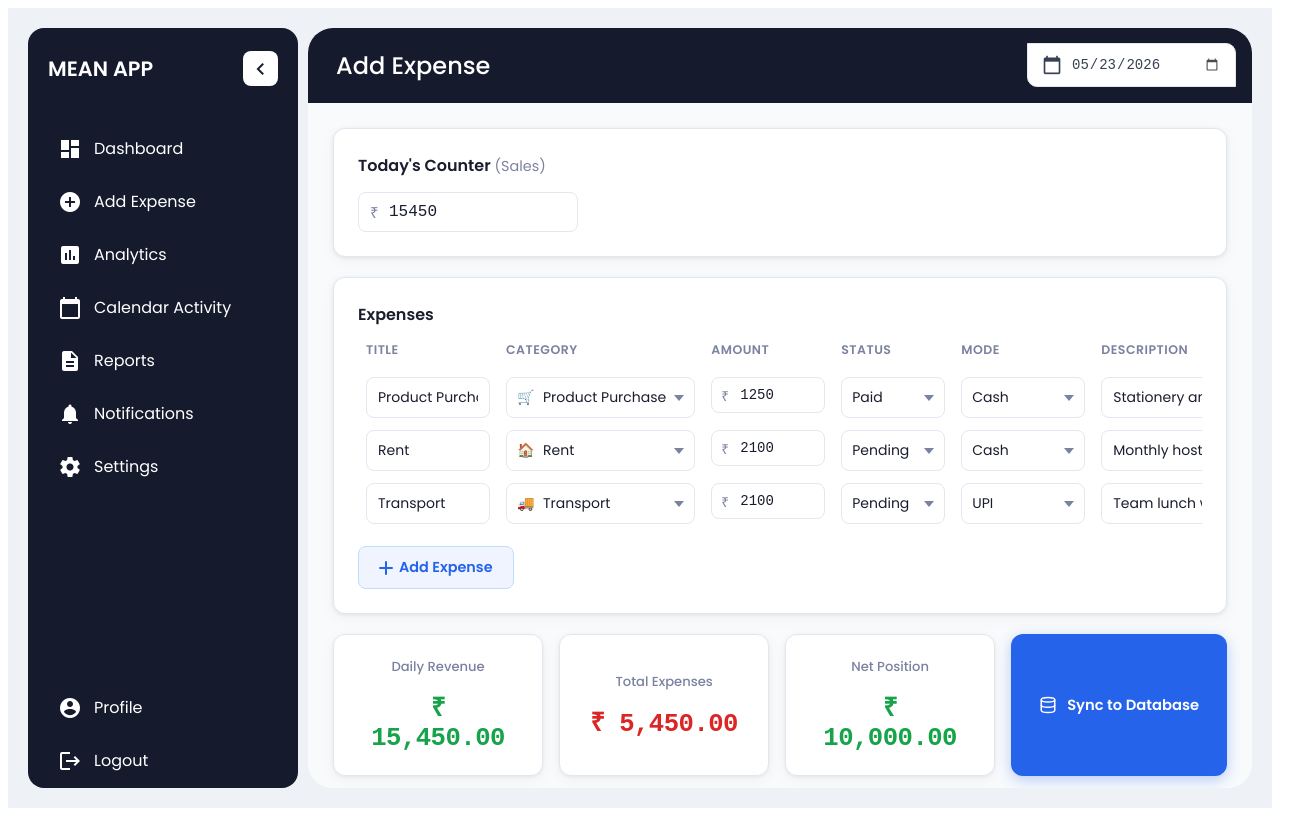
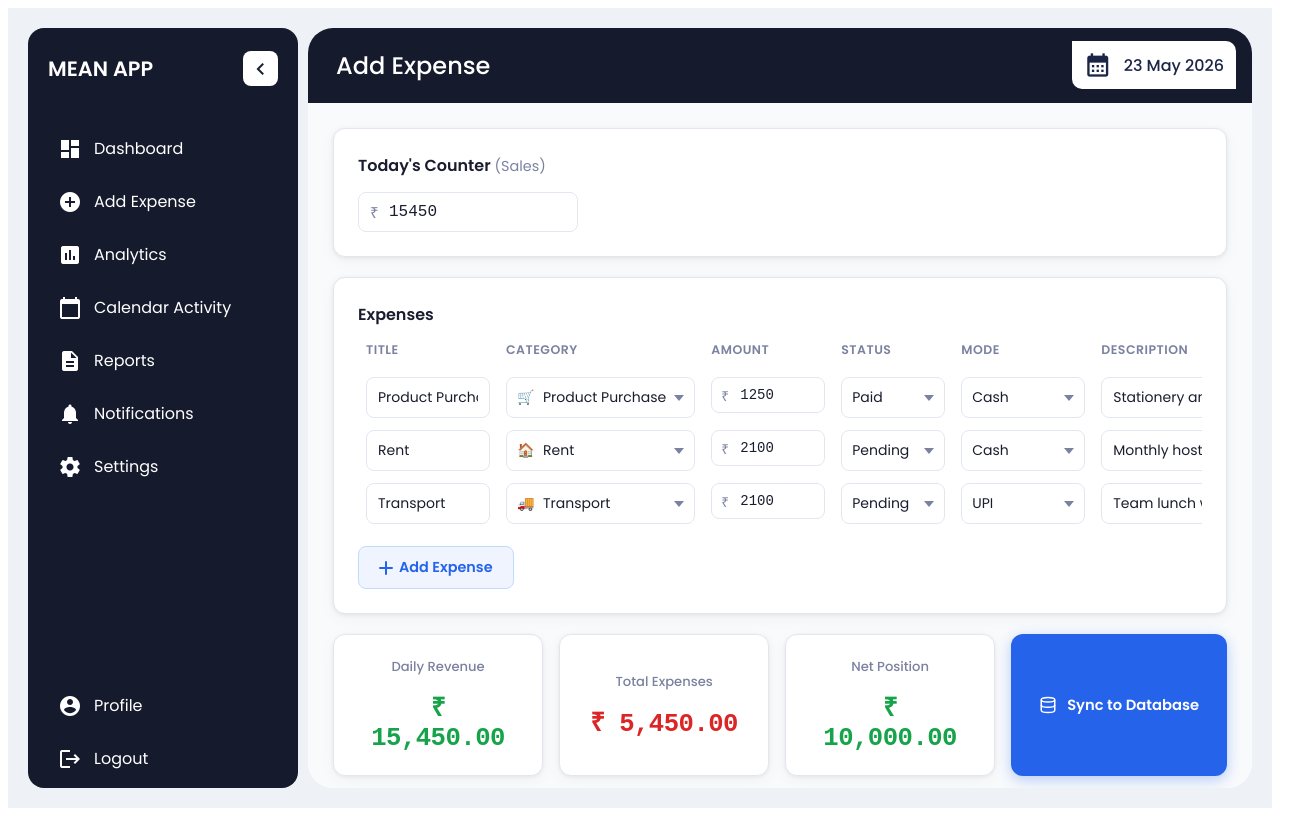
Before and after one commit to RudraGoti/Analytics-Dashboard, an Angular app in the folder mean-project/: page /AddExpense in a window 1280 px wide. Shown: the whole page, 1308 px wide, since content can reach past the window. Built offline with nearby package versions, Linux system fonts and the light colour scheme.

Commit message:
removed unnecessary features and fixed date selecter UI

```diff
--- a/mean-project/src/app/components/header/header.css
+++ b/mean-project/src/app/components/header/header.css
@@ -35,64 +35,212 @@
   gap: 0px;
 }
 
-/* DATE BOX */
-.header-box{
-  display:flex;
-  align-items:center;
-  justify-content:center;
+.date-display {
+  display: flex;
+  align-items: center;
+  gap: 12px;
 
-  gap:8px;
+  background: #ffffff;
+  color: #1b2545;
 
-  height:42px;
+  padding: 10px 12px;
+  border-radius: 0px 10px 0px 10px;
 
-  padding:0 14px;
+  cursor: pointer;
+  min-width: 140px;
 
-  border:1px solid #e5e7eb;
+  font-size: 16px;
+  font-weight: 500;
 
-  border-top-left-radius: 0;
-  border-top-right-radius: 10px;
-  border-bottom-right-radius: 0;
-  border-bottom-left-radius: 10px;
-
-  background:#ffffff;
-
-  color:#374151;
-
-  font-size:14px;
-  font-weight:500;
 }
 
-/* BOX ICONS */
-.header-box .material-icons{
-  font-size:20px;
-
-  display:flex;
-  align-items:center;
-  justify-content:center;
-
-  color:#374151;
+.selected-date {
+  white-space: nowrap;
 }
 
-.header-date-label {
+.calendar-icon-big {
+  font-size: 20px;
+}
+
+/* DATE PICKER */
+.date-picker-container {
+  position: relative;
+  display: flex;
+  align-items: center;
+}
+
+.calendar-btn {
+  background: none;
+  border: none;
+  cursor: pointer;
+  padding: 8px;
   display: flex;
   align-items: center;
   justify-content: center;
-  cursor: pointer;
+  transition: transform 0.2s ease, filter 0.2s ease;
 }
 
-.header-date-input {
+.calendar-btn:hover {
+  transform: scale(1.15);
+  filter: drop-shadow(0 0 8px rgba(255, 255, 255, 0.4));
+}
+
+.calendar-icon-big {
+  font-size: 28px !important;
+  color: #1b2545;
+}
+
+/* CALENDAR BACKDROP */
+.calendar-backdrop {
+  position: fixed;
+  top: 0;
+  left: 0;
+  right: 0;
+  bottom: 0;
+  z-index: 9998;
+  background: transparent;
+}
+
+/* CALENDAR POPUP */
+.calendar-popup {
+  position: fixed;
+  top: 80px;
+  left: 50%;
+  transform: translateX(-50%);
+  background: #ffffff;
+  border-radius: 16px;
+  box-shadow: 0 10px 40px rgba(0, 0, 0, 0.15), 0 2px 8px rgba(0, 0, 0, 0.08);
+  padding: 20px;
+  width: 320px;
+  z-index: 9999;
+  animation: slideDown 0.2s ease-out;
+}
+
+@keyframes slideDown {
+  from {
+    opacity: 0;
+    transform: translateX(-50%) translateY(-10px);
+  }
+  to {
+    opacity: 1;
+    transform: translateX(-50%) translateY(0);
+  }
+}
+
+/* CALENDAR HEADER */
+.calendar-header {
+  display: flex;
+  align-items: center;
+  justify-content: space-between;
+  margin-bottom: 20px;
+  padding-bottom: 12px;
+  border-bottom: 1px solid #e5e7eb;
+}
+
+.calendar-month-year {
+  font-size: 16px;
+  font-weight: 600;
+  color: #1a1d2e;
+  text-align: center;
+  flex: 1;
+}
+
+.calendar-nav-btn {
+  background: none;
+  border: none;
+  cursor: pointer;
+  padding: 6px;
+  display: flex;
+  align-items: center;
+  justify-content: center;
+  color: #7b82a0;
+  transition: color 0.2s ease, background 0.2s ease;
+  border-radius: 6px;
+}
+
+.calendar-nav-btn:hover {
+  color: #2563eb;
+  background: #f0f2f7;
+}
+
+.calendar-nav-btn .material-icons {
+  font-size: 20px;
+}
+
+/* WEEKDAYS */
+.calendar-weekdays {
+  display: grid;
+  grid-template-columns: repeat(7, 1fr);
+  gap: 8px;
+  margin-bottom: 12px;
+}
+
+.weekday {
+  text-align: center;
+  font-size: 11px;
+  font-weight: 700;
+  color: #7b82a0;
+  text-transform: uppercase;
+  letter-spacing: 0.5px;
+  padding: 6px 0;
+}
+
+/* CALENDAR DAYS */
+.calendar-days {
+  display: grid;
+  grid-template-columns: repeat(7, 1fr);
+  gap: 8px;
+}
+
+.calendar-day {
+  aspect-ratio: 1;
   border: none;
   background: transparent;
-  color: #374151;
-  font-size: 14px;
+  cursor: pointer;
+  border-radius: 8px;
+  font-size: 13px;
   font-weight: 500;
-  width: 150px;
-  min-width: 120px;
-  outline: none;
+  color: #1a1d2e;
+  transition: all 0.2s ease;
+  display: flex;
+  align-items: center;
+  justify-content: center;
 }
 
-.header-date-input::-webkit-calendar-picker-indicator {
-  filter: invert(0.3);
+.calendar-day:hover {
+  background: #f0f2f7;
+  transform: scale(1.05);
+}
+
+.calendar-day.other-month {
+  color: #d1d5db;
+  cursor: default;
+}
+
+.calendar-day.other-month:hover {
+  background: transparent;
+  transform: none;
+}
+
+.calendar-day.today {
+  background: #2563eb;
+  color: #ffffff;
+  font-weight: 600;
+}
+
+.calendar-day.today:hover {
+  background: #1d4ed8;
+}
+
+.calendar-day.selected {
+  background: #dbeafe;
+  color: #1e40af;
+  font-weight: 600;
+  border: 2px solid #2563eb;
+}
+
+.calendar-day.selected:hover {
+  background: #bfdbfe;
 }
 
 /* RIGHT SIDE ICONS */
--- a/mean-project/src/app/components/header/header.html
+++ b/mean-project/src/app/components/header/header.html
@@ -12,22 +12,58 @@
   <!-- RIGHT -->
   <div class="header-right">
 
-    <!-- DATE -->
-    <div class="header-box">
-      <label class="header-date-label" for="app-selected-date">
-        <span class="material-icons">
-          calendar_today
-        </span>
-      </label>
+    <!-- DATE PICKER -->
+    <div class="date-picker-container">
+      <div class="date-display" (click)="toggleCalendar()">
 
-      <input
-        id="app-selected-date"
-        class="header-date-input"
-        type="date"
-        [(ngModel)]="selectedDate"
-        (ngModelChange)="setSelectedDate($event)"
-        aria-label="Select report date"
-      />
+  <span class="material-icons calendar-icon-big">
+    calendar_month
+  </span>
+
+  <span class="selected-date">
+    {{ selectedDate | date:'dd MMMM yyyy' }}
+  </span>
+
+</div>
+
+      <!-- Calendar Backdrop -->
+      <div class="calendar-backdrop" *ngIf="showCalendar" (click)="showCalendar = false"></div>
+
+      <!-- Calendar Popup -->
+      <div class="calendar-popup" *ngIf="showCalendar">
+        <!-- Calendar Header -->
+        <div class="calendar-header">
+          <button class="calendar-nav-btn" (click)="previousMonth()" type="button">
+            <span class="material-icons">chevron_left</span>
+          </button>
+          <div class="calendar-month-year">
+            {{ currentMonth | date:'MMMM yyyy' }}
+          </div>
+          <button class="calendar-nav-btn" (click)="nextMonth()" type="button">
+            <span class="material-icons">chevron_right</span>
+          </button>
+        </div>
+
+        <!-- Days of Week -->
+        <div class="calendar-weekdays">
+          <div class="weekday" *ngFor="let day of weekDays">{{ day }}</div>
+        </div>
+
+        <!-- Calendar Days -->
+        <div class="calendar-days">
+          <button
+            *ngFor="let date of calendarDates"
+            class="calendar-day"
+            [class.other-month]="!isCurrentMonth(date)"
+            [class.selected]="isSelectedDate(date)"
+            [class.today]="isToday(date)"
+            (click)="selectDate(date)"
+            type="button"
+          >
+            {{ date.getDate() }}
+          </button>
+        </div>
+      </div>
     </div>
 
     <!-- ICONS -->
--- a/mean-project/src/app/components/header/header.ts
+++ b/mean-project/src/app/components/header/header.ts
@@ -1,5 +1,6 @@
-import { Component, Input, OnInit } from '@angular/core';
+import { Component, Input, OnInit, AfterViewInit, HostListener } from '@angular/core';
 import { FormsModule } from '@angular/forms';
+import { CommonModule } from '@angular/common';
 import { Router, NavigationEnd } from '@angular/router';
 import { filter } from 'rxjs/operators';
 import { DateService } from '../../services/date.service';
@@ -7,17 +8,21 @@ import { DateService } from '../../services/date.service';
 @Component({
   selector: 'app-header',
   standalone: true,
-  imports: [FormsModule],
+  imports: [FormsModule, CommonModule],
   templateUrl: './header.html',
   styleUrls: ['./header.css']
 })
-export class HeaderComponent implements OnInit {
+export class HeaderComponent implements OnInit, AfterViewInit {
 
   @Input() isSidebarCollapsed = false;
 
   pageTitle = 'Dashboard';
   currentDate: string;
   selectedDate: string;
+  showCalendar: boolean = false;
+  currentMonth: Date = new Date();
+  calendarDates: Date[] = [];
+  weekDays: string[] = ['Sun', 'Mon', 'Tue', 'Wed', 'Thu', 'Fri', 'Sat'];
 
   constructor(private router: Router, private dateService: DateService) {
 
@@ -51,6 +56,106 @@ export class HeaderComponent implements OnInit {
 
   setSelectedDate(value: string): void {
     this.dateService.selectedDate$.next(value);
+  }
+
+  toggleCalendar(): void {
+    this.showCalendar = !this.showCalendar;
+    if (this.showCalendar) {
+      this.generateCalendarDates();
+      setTimeout(() => this.updateCalendarPosition(), 0);
+    }
+  }
+
+  generateCalendarDates(): void {
+    const year = this.currentMonth.getFullYear();
+    const month = this.currentMonth.getMonth();
+    const firstDay = new Date(year, month, 1);
+    const lastDay = new Date(year, month + 1, 0);
+    const daysInMonth = lastDay.getDate();
+    const startingDayOfWeek = firstDay.getDay();
+
+    this.calendarDates = [];
+
+    // Previous month dates
+    const prevMonthLastDay = new Date(year, month, 0).getDate();
+    for (let i = startingDayOfWeek - 1; i >= 0; i--) {
+      this.calendarDates.push(new Date(year, month - 1, prevMonthLastDay - i));
+    }
+
+    // Current month dates
+    for (let i = 1; i <= daysInMonth; i++) {
+      this.calendarDates.push(new Date(year, month, i));
+    }
+
+    // Next month dates
+    const remainingDays = 42 - this.calendarDates.length;
+    for (let i = 1; i <= remainingDays; i++) {
+      this.calendarDates.push(new Date(year, month + 1, i));
+    }
+  }
+
+  previousMonth(): void {
+    this.currentMonth = new Date(this.currentMonth.getFullYear(), this.currentMonth.getMonth() - 1);
+    this.generateCalendarDates();
+  }
+
+  nextMonth(): void {
+    this.currentMonth = new Date(this.currentMonth.getFullYear(), this.currentMonth.getMonth() + 1);
+    this.generateCalendarDates();
+  }
+
+  selectDate(date: Date): void {
+    const dateString = date.toISOString().split('T')[0];
+    this.dateService.selectedDate$.next(dateString);
+    this.showCalendar = false;
+  }
+
+  isCurrentMonth(date: Date): boolean {
+    return date.getMonth() === this.currentMonth.getMonth();
+  }
+
+  isSelectedDate(date: Date): boolean {
+    if (!this.selectedDate) return false;
+    const selected = new Date(this.selectedDate);
+    return date.getDate() === selected.getDate() &&
+           date.getMonth() === selected.getMonth() &&
+           date.getFullYear() === selected.getFullYear();
+  }
+
+  isToday(date: Date): boolean {
+    const today = new Date();
+    return date.getDate() === today.getDate() &&
+           date.getMonth() === today.getMonth() &&
+           date.getFullYear() === today.getFullYear();
+  }
+
+  @HostListener('document:click', ['$event'])
+  closeCalendarOnClickOutside(event: MouseEvent): void {
+    const target = event.target as HTMLElement;
+    const datePickerContainer = document.querySelector('.date-picker-container');
+    if (datePickerContainer && !datePickerContainer.contains(target)) {
+      this.showCalendar = false;
+    }
+  }
+
+  ngAfterViewInit(): void {
+    this.updateCalendarPosition();
+  }
+
+  @HostListener('window:scroll')
+  onScroll(): void {
+    if (this.showCalendar) {
+      this.updateCalendarPosition();
+    }
+  }
+
+  private updateCalendarPosition(): void {
+    const header = document.querySelector('.header');
+    const popup = document.querySelector('.calendar-popup');
+    if (header && popup) {
+      const headerRect = header.getBoundingClientRect();
+      (popup as HTMLElement).style.top = (headerRect.bottom + 12) + 'px';
+    }
   }
 
   updateTitle(url: string) {
--- a/mean-project/src/app/components/sidebar/sidebar.css
+++ b/mean-project/src/app/components/sidebar/sidebar.css
@@ -13,13 +13,17 @@ body {
 }
 
 .sidebar {
-  position: relativre;
-  width:270px;
-  margin: 0px;
+  position: relative;
+  width: 270px;
+  margin: 0;
   border-radius: 16px;
   background: #151A2D;
   height: 100%;
+  overflow: hidden;
   transition: all 0.4s ease;
+
+  display: flex;
+  flex-direction: column;
 }
 
 .sidebar.collapsed {
@@ -80,6 +84,13 @@ body {
 
 .sidebar.collapsed .sidebar-header .toggler span {
   transform: rotate(180deg);
+}
+
+/* NAVIGATION AREA */
+.sidebar-nav {
+  flex: 1;
+  display: flex;
+  flex-direction: column;
 }
 
 .sidebar-nav .nav-list {
@@ -157,12 +168,15 @@ body {
   transition: all 0.4s ease;
 }
 
+/* PROFILE + LOGOUT */
 .sidebar-nav .secondary-nav {
-  position: absolute;
-  bottom: 30px;
+  margin-top: auto;
+  padding: 0 15px 20px;
   width: 100%;
+  background: transparent;
 }
 
+/* MOBILE */
 @media (max-width: 1024px) {
 
   .sidebar {
@@ -226,8 +240,8 @@ body {
 
   .sidebar-nav .secondary-nav {
     position: relative;
-    bottom: 0;
-    margin: 40px 0 30px;
+    margin-top: 40px;
+    padding-bottom: 20px;
   }
 }
 
@@ -236,10 +250,6 @@ body {
   text-decoration: none;
   font-size: 1.3rem;
   font-weight: 600;
-}
-
-  .material-icons {
-  font-size: 24px;
 }
 
 .material-icons {
@@ -256,13 +266,3 @@ body {
 .nav-icon {
   font-size: 24px !important;
 }
-
-/* FULL HEIGHT INSIDE CONTAINER */
-.sidebar{
-  overflow: hidden;
-}
-
-/* SMOOTH CONTAINER FIT */
-.sidebar.collapsed{
-  width: 85px;
-}
```
Also changed, not shown: mean-project/src/app/pages/dashboard/dashboard.ts (+49 -4 lines). Lines whose indentation alone changed are shown as unchanged.
